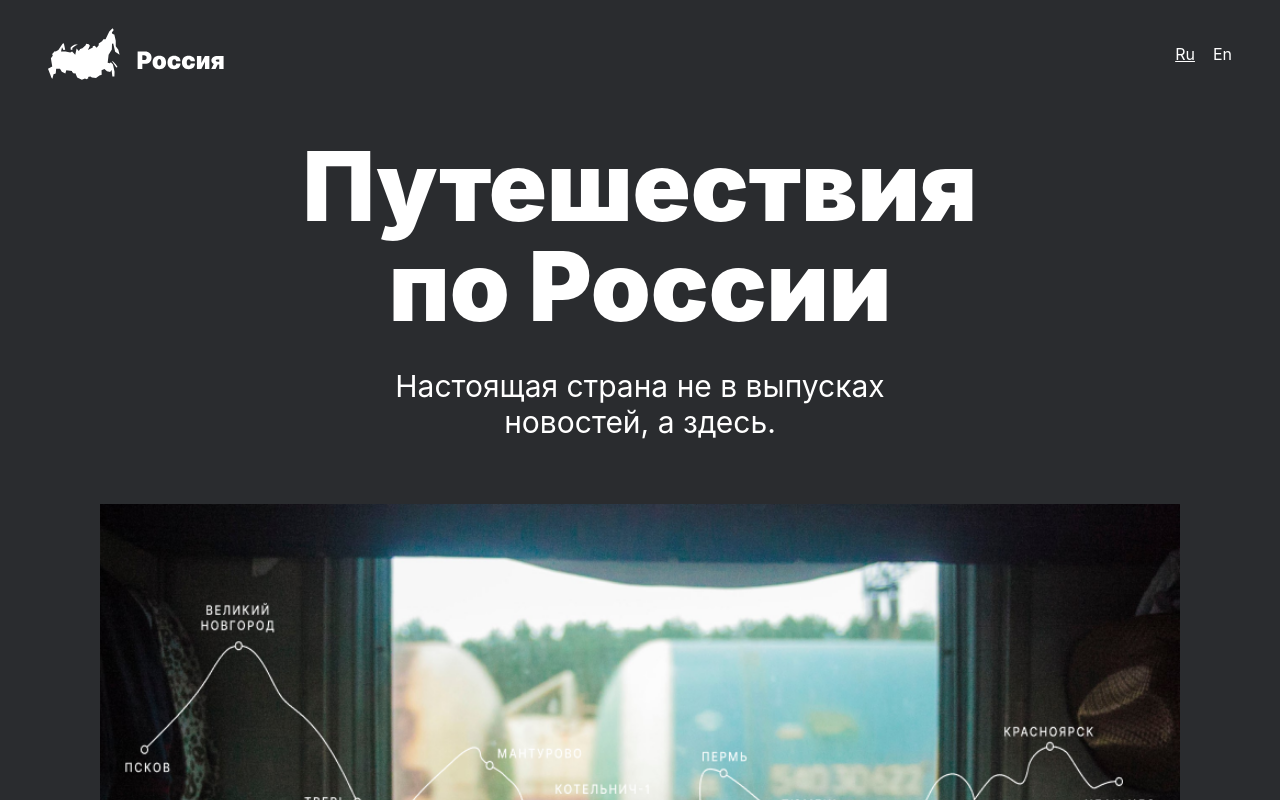
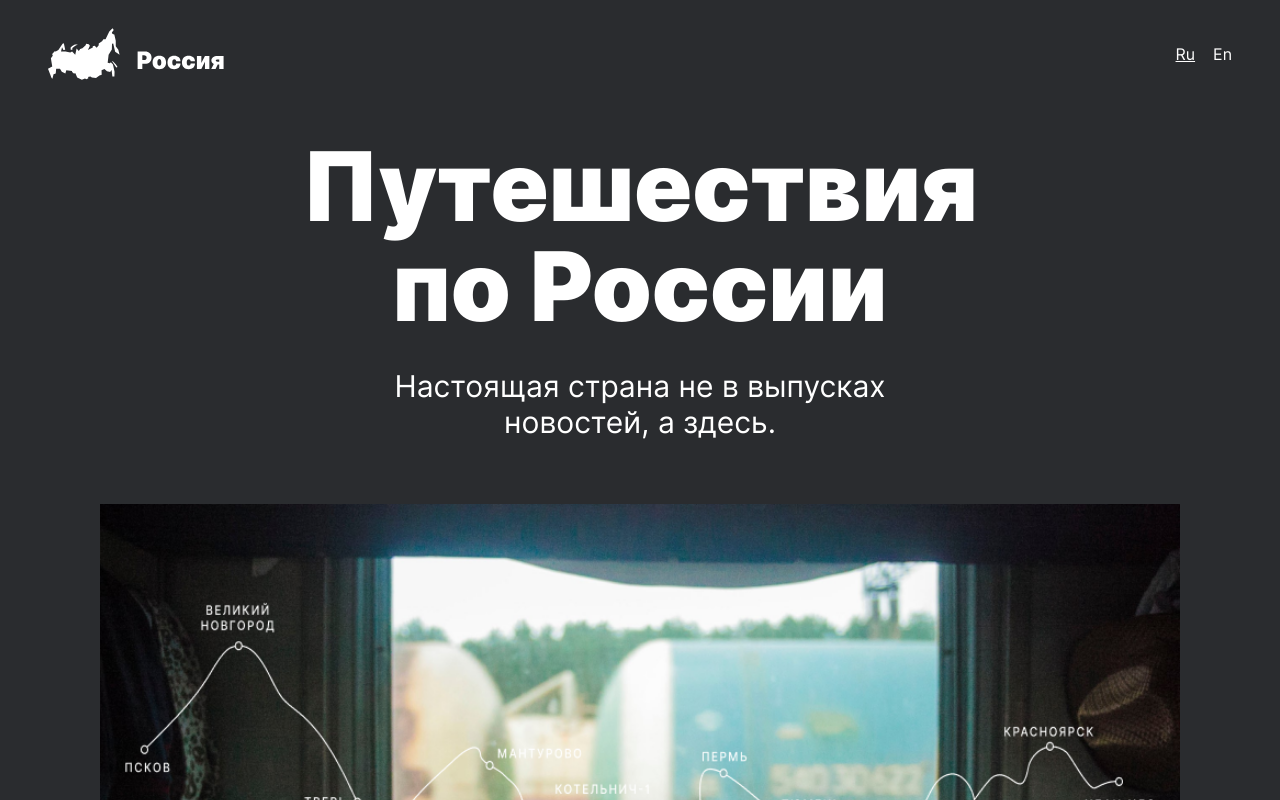
Before and after one commit to FexsGolar/russian-travel, a plain HTML site: page index.html in a window 1280 px wide. Shown: the top 800 px of the page. Drawn offline with Linux system fonts and the light colour scheme.

Commit message:
Fonts fix

```diff
--- a/blocks/page/page.css
+++ b/blocks/page/page.css
@@ -1,30 +1,9 @@
-@font-face {
-    font-family: 'Inter', Arial, Helvetica, sans-serif;
-    src: url('../../fonts/Inter-Regular.woff');
-    src: url('../../fonts/Inter-Regular.woff2');
-    font-weight: 400;
-}
-
-@font-face {
-    src: url('../../fonts/Inter-Bold.woff');
-    src: url('../../fonts/Inter-Bold.woff2');
-    font-family: 'Inter', Arial, Helvetica, sans-serif;
-    font-weight: 700;
-}
-
-@font-face {
-    src: url('../../fonts/Inter-Black.woff');
-    src: url('../../fonts/Inter-Black.woff2');
-    font-family: 'Inter', Arial, Helvetica, sans-serif;
-    font-weight: 900;
-}
-
 .page {
     min-width: 320px;
     max-width: 1280px;
     margin: 0 auto;
     padding: auto;
     background-color: #2A2C2F;
-    font-family: 'Inter', Arial, sans-serif;
+    font-family: 'Inter';
     box-sizing: border-box;
 }
--- /dev/null
+++ b/fonts/fonts.css
@@ -0,0 +1,20 @@
+@font-face {
+    font-family: 'Inter';
+    src: url('../../fonts/Inter-Regular.woff');
+    src: url('../../fonts/Inter-Regular.woff2');
+    font-weight: 400;
+}
+
+@font-face {
+    src: url('../../fonts/Inter-Bold.woff');
+    src: url('../../fonts/Inter-Bold.woff2');
+    font-family: 'Inter';
+    font-weight: 700;
+}
+
+@font-face {
+    src: url('../../fonts/Inter-Black.woff');
+    src: url('../../fonts/Inter-Black.woff2');
+    font-family: 'Inter';
+    font-weight: 900;
+}
--- a/pages/index.css
+++ b/pages/index.css
@@ -1,4 +1,5 @@
 @import url(../vendor/normalize.css);
+@import url(../fonts/fonts.css);
 @import url(../blocks/page/page.css);
 @import url(../blocks/header/header.css);
 @import url(../blocks/header/__container/header__container.css);
```
